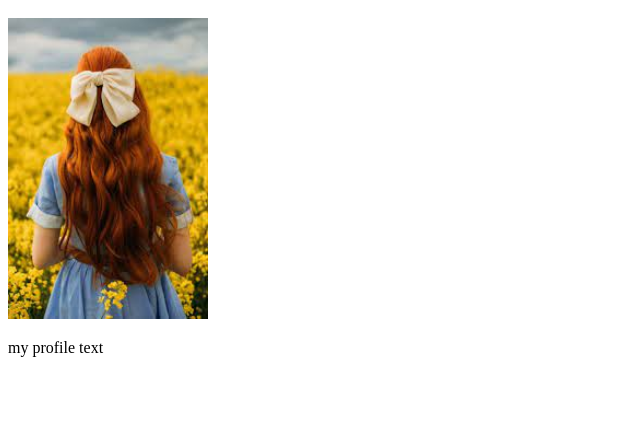
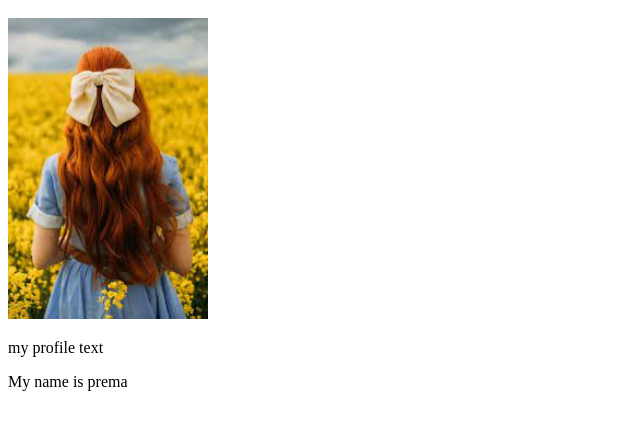
Before and after one commit to Pr-ema/first_project, a plain HTML site: page index.html in a window 1280 px wide. Shown: the part 120-550 px from the top of the page, without its empty margins (0-640 px from the left). Drawn offline with Linux system fonts and the light colour scheme.

Commit message:
new para

```diff
--- a/index.html
+++ b/index.html
@@ -10,5 +10,6 @@
     <h1>new name</h1>
     <img width="200px"src="profile.jpeg" alt="">
     <p>my profile text</p>
+    <p>My name is prema</p>
 </body>
 </html>
```
